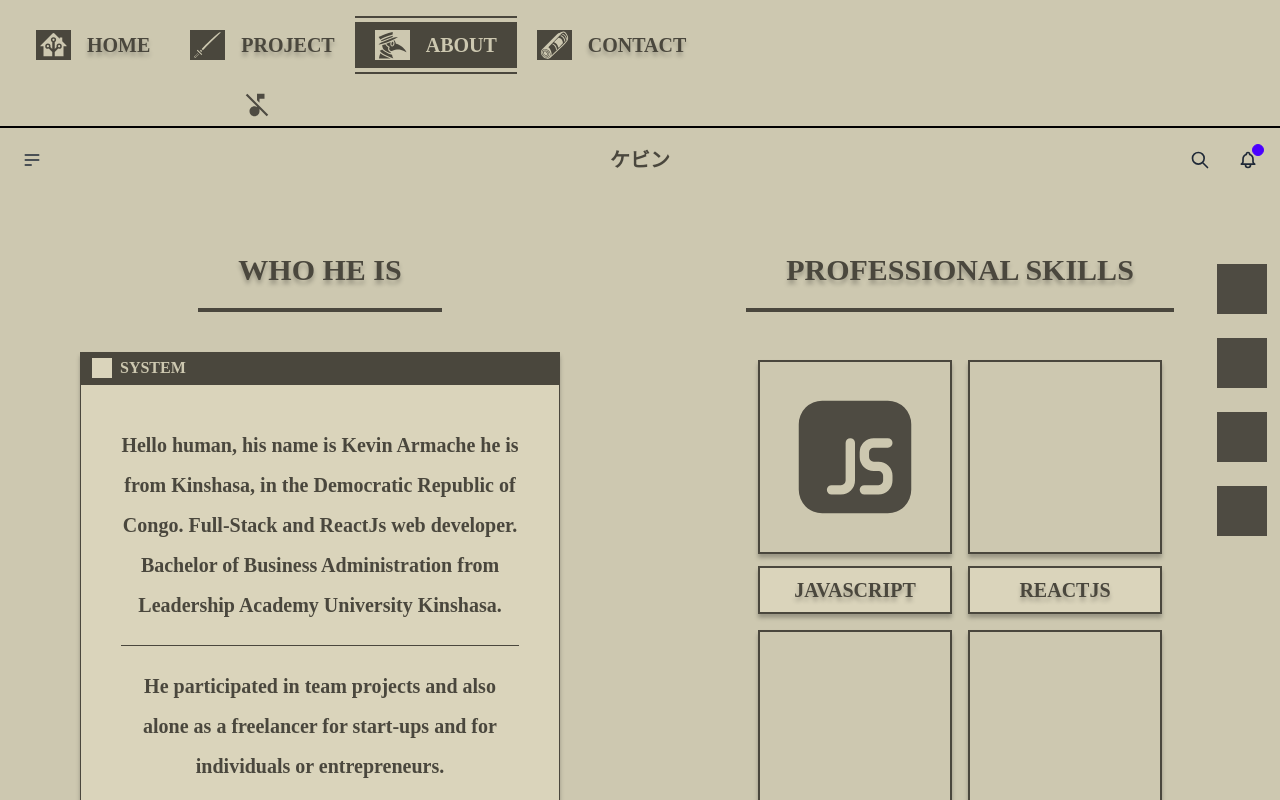
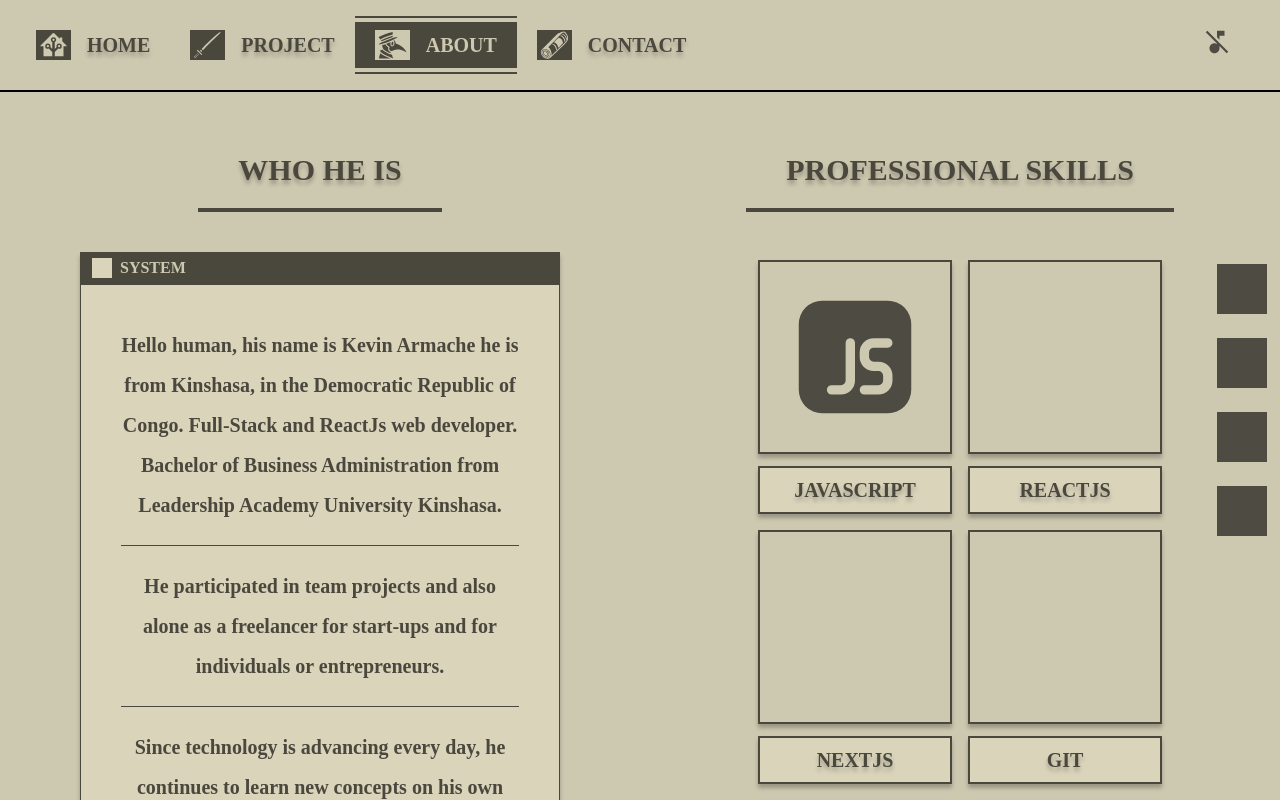
Before and after one commit to KevinArmache/Portfolio, a Next.js app: page /about in a window 1280 px wide. Shown: the top 800 px of the page. Built offline with nearby package versions, Linux system fonts and the light colour scheme; some icons are missing; a web font is replaced by a local one.

Commit message:
add: dropdown menu

```diff
--- a/src/app/components/MobileNavbar/MobileNavbar.jsx
+++ b/src/app/components/MobileNavbar/MobileNavbar.jsx
@@ -1,8 +1,28 @@
-import React from "react";
+"use client";
+
+import Link from "next/link";
+import { useState, useRef } from "react";
 
 export default function MobileNavbar() {
+  const [isOpen, setIsOpen] = useState(false);
+  const [isPlaying, setIsPlaying] = useState(false);
+
+  const toggleMenu = () => setIsOpen(!isOpen);
+  const closeMenu = () => setIsOpen(false);
+
+  const audioRef = useRef(null);
+
+  const togglePlay = () => {
+    if (audioRef.current.paused) {
+      audioRef.current.play();
+      setIsPlaying(true);
+    } else {
+      setIsPlaying(false);
+      audioRef.current.pause();
+    }
+  };
   return (
-    <div className="navbar  bg-primary-color">
+    <div className="navbar  bg-primary-color md:hidden sm:flex">
       <div className="navbar-start">
         <div className="dropdown">
           <div tabIndex={0} role="button" className="btn btn-ghost btn-circle">
@@ -11,7 +31,8 @@ export default function MobileNavbar() {
               className="h-5 w-5"
               fill="none"
               viewBox="0 0 24 24"
-              stroke="currentColor"
+              stroke="#4a473d"
+              onClick={toggleMenu}
             >
               <path
                 strokeLinecap="round"
@@ -21,61 +42,90 @@ export default function MobileNavbar() {
               />
             </svg>
           </div>
+          {isOpen && (
             <ul
               tabIndex={0}
-            className="menu bg-primary-color menu-sm dropdown-content mt-3 z-[1] p-2 shadow bg-base-100 rounded-box w-52"
+              className="menu border-2 border-secondary-color bg-primary-color menu-sm dropdown-content mt-3 z-[1] p-2 shadow bg-base-100 rounded-box w-52"
             >
               <li>
-              <a>Homepage</a>
+                <Link
+                  onClick={closeMenu}
+                  className="text-secondary-color font-bold"
+                  href={"/home"}
+                >
+                  Home
+                </Link>
               </li>
               <li>
-              <a>Portfolio</a>
+                <Link
+                  onClick={closeMenu}
+                  className="text-secondary-color font-bold"
+                  href={"/project"}
+                >
+                  Project
+                </Link>
               </li>
               <li>
-              <a>About</a>
+                <Link
+                  onClick={closeMenu}
+                  className="text-secondary-color font-bold"
+                  href={"/about"}
+                >
+                  About
+                </Link>
+              </li>
+              <li>
+                <Link
+                  onClick={closeMenu}
+                  className="text-secondary-color font-bold"
+                  href={"/contact"}
+                >
+                  Contact
+                </Link>
               </li>
             </ul>
+          )}
         </div>
       </div>
       <div className="navbar-center">
         <a className="btn btn-ghost text-xl text-secondary-color ">ケビン</a>
       </div>
       <div className="navbar-end">
-        <button className="btn btn-ghost btn-circle">
+        <div>
+          <div className="mx-2 nav-bar-item">
+            <button onClick={togglePlay}>
+              {isPlaying ? (
                 <svg
                   xmlns="http://www.w3.org/2000/svg"
                   className="h-5 w-5"
-            fill="none"
                   viewBox="0 0 24 24"
-            stroke="currentColor"
                 >
                   <path
-              strokeLinecap="round"
-              strokeLinejoin="round"
-              strokeWidth="2"
-              d="M21 21l-6-6m2-5a7 7 0 11-14 0 7 7 0 0114 0z"
+                    fill="#4E4B42"
+                    d="M12 3v10.55c-.59-.34-1.27-.55-2-.55c-2.21 0-4 1.79-4 4s1.79 4 4 4s4-1.79 4-4V7h4V3z"
                   />
                 </svg>
-        </button>
-        <button className="btn btn-ghost btn-circle">
-          <div className="indicator">
+              ) : (
                 <svg
                   xmlns="http://www.w3.org/2000/svg"
                   className="h-5 w-5"
-              fill="none"
                   viewBox="0 0 24 24"
-              stroke="currentColor"
                 >
                   <path
-                strokeLinecap="round"
-                strokeLinejoin="round"
-                strokeWidth="2"
-                d="M15 17h5l-1.405-1.405A2.032 2.032 0 0118 14.158V11a6.002 6.002 0 00-4-5.659V5a2 2 0 10-4 0v.341C7.67 6.165 6 8.388 6 11v3.159c0 .538-.214 1.055-.595 1.436L4 17h5m6 0v1a3 3 0 11-6 0v-1m6 0H9"
+                    fill="#4E4B42"
+                    d="M4.27 3L3 4.27l9 9v.28c-.59-.34-1.27-.55-2-.55c-2.21 0-4 1.79-4 4s1.79 4 4 4s4-1.79 4-4v-1.73L19.73 21L21 19.73zM14 7h4V3h-6v5.18l2 2Z"
                   />
                 </svg>
-            <span className="badge badge-xs badge-primary indicator-item"></span>
+              )}
+            </button>
           </div>
-        </button>
+          <audio
+            ref={audioRef}
+            controls={false}
+            src="/assets/song/3-08 Blissful Death.mp3"
+            loop
+          />
+        </div>
       </div>
     </div>
   );
--- a/src/app/components/NavBar/NavBar.jsx
+++ b/src/app/components/NavBar/NavBar.jsx
@@ -55,7 +55,7 @@ export default function NavBar() {
     setActivePage(pathname);
   }, [pathname]);
   return (
-    <div className="flex border-b-2 border-black md:block sm:hidden ">
+    <div className=" border-b-2 border-black md:flex hidden ">
       <div className=" w-3/4">
         <ul className="flex p-4 items-center">
           {activePage === "/home" ? (
--- a/src/app/components/SocialMedia/SocialMedia.jsx
+++ b/src/app/components/SocialMedia/SocialMedia.jsx
@@ -23,7 +23,7 @@ export default function SocialMedia() {
   }, []);
   return (
     <div
-      className={`py-5 absolute container-social-media z-50 ${
+      className={`py-5 absolute container-social-media z-50 md:block hidden ${
         pathname === "/contact" ? "invisible" : ""
       }`}
     >
--- a/src/app/layout.jsx
+++ b/src/app/layout.jsx
@@ -16,9 +16,9 @@ export const metadata = {
 export default function RootLayout({ children }) {
   return (
     <html lang="en">
-      <body className={`${inter.className} flex flex-col min-h-screen`}>
+      <body className={`${inter.className} flex flex-col min-h-screen w-fit`}>
         <header>
-          <NavBar className="md:block sm:hidden" />
+          <NavBar />
           <MobileNavbar />
         </header>
         <SocialMedia />
--- a/src/app/page.jsx
+++ b/src/app/page.jsx
@@ -42,7 +42,7 @@ export default function Home() {
 
   return (
     <main className="md:bor">
-      <div className="w-fit mx-auto md:border-2 md:border-red-500 sm:border-2">
+      <div className="w-fit mx-auto ">
         <h1
           ref={textRef}
           className={`${rodin.className} animation opacity-0 my-text-shadow  mt-14 text-center text-6xl drop-shadow-2xl`}
```
Lines whose indentation alone changed are shown as unchanged.
